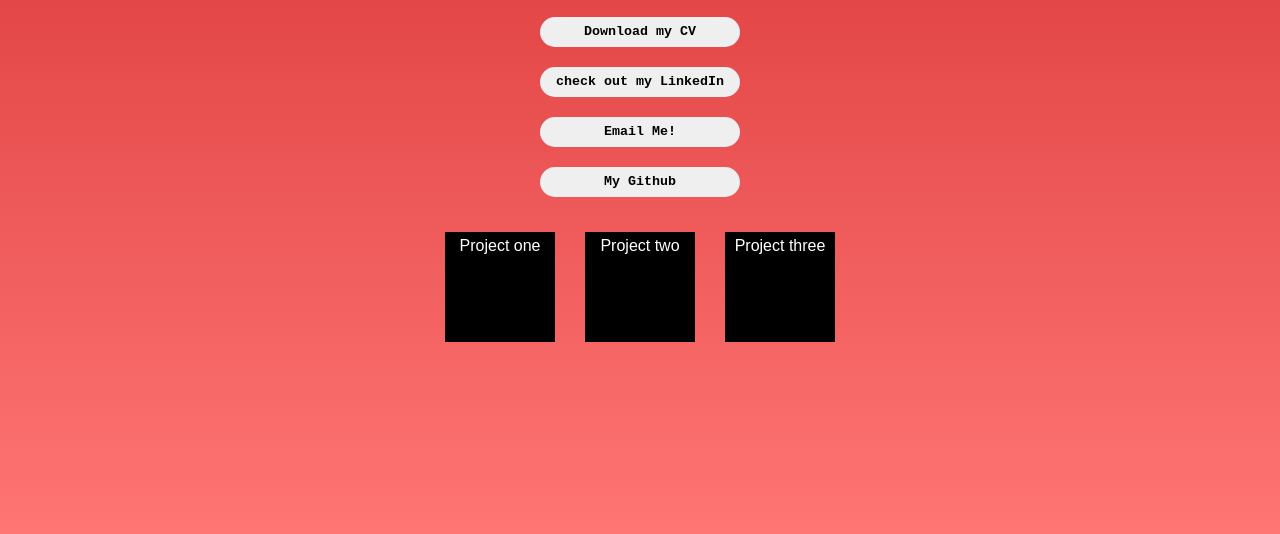
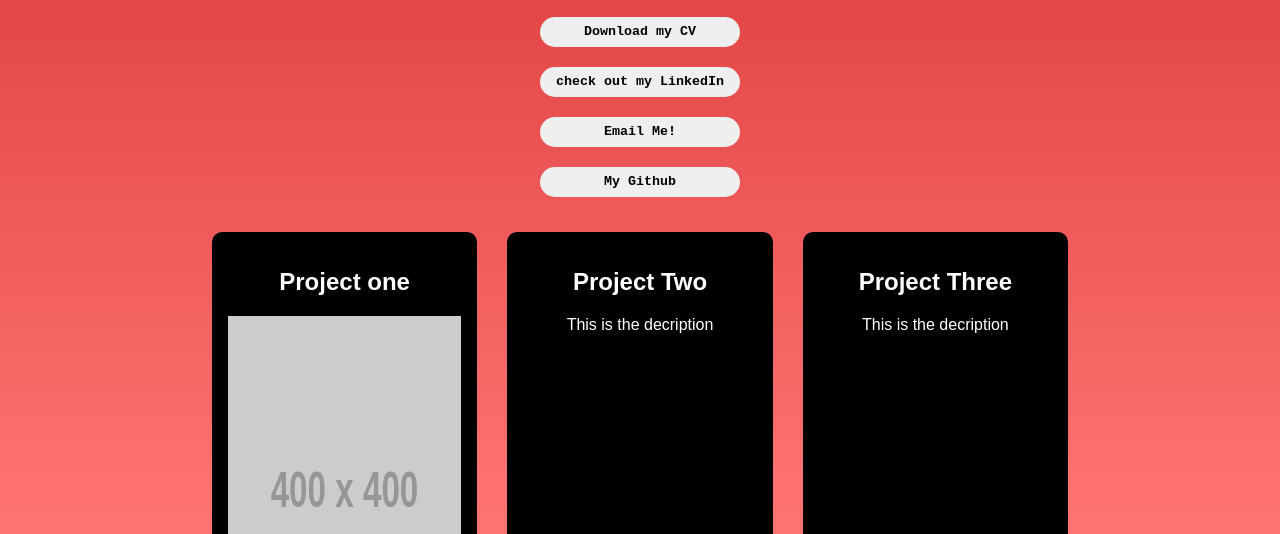
Before and after one commit to craigm14/html-css-playground, a plain HTML site: page simple-portfolio/index.html in a window 1280 px wide. Shown: the part 261-795 px from the top of the page. Drawn offline with Linux system fonts and the light colour scheme; placeholder pictures from the web are drawn by us.

Commit message:
content cards

```diff
--- a/simple-portfolio/css/style.css
+++ b/simple-portfolio/css/style.css
@@ -43,11 +43,17 @@ main {
 
 .project-child {
   background-color: black;
-  width: 100px;
-  height: 100px;
+  width: fit-content;
   text-align: center;
-  padding: 5px;
+  flex: 1;
+  padding: 1rem;
   margin: 15px;
+  border-radius: 10px;
+
+  .project-child h2 {
+    font-size: 12px;
+    margin-bottom: 4px;
+  }
 }
 
 figure {
--- a/simple-portfolio/index.html
+++ b/simple-portfolio/index.html
@@ -33,9 +33,19 @@
         <button>My Github</button>
       </a>
       <div class="project-main">
-        <div class="project-child">Project one</div>
-        <div class="project-child">Project two</div>
-        <div class="project-child">Project three</div>
+        <div class="project-child">
+          <h2>Project one</h2>
+          <img src="https://placehold.co/400" />
+          <p>This is the decription</p>
+        </div>
+        <div class="project-child">
+          <h2>Project Two</h2>
+          <p>This is the decription</p>
+        </div>
+        <div class="project-child">
+          <h2>Project Three</h2>
+          <p>This is the decription</p>
+        </div>
       </div>
     </main>
     <div class="footer">Craig Moore 2025</div>
```
